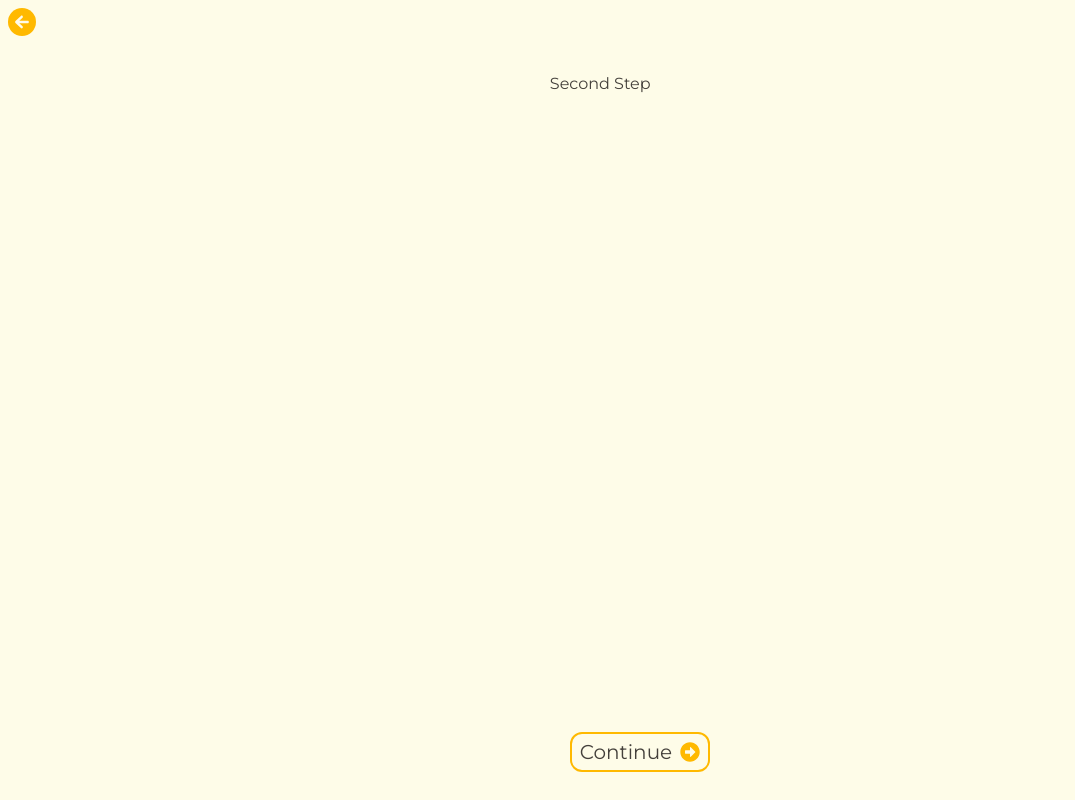
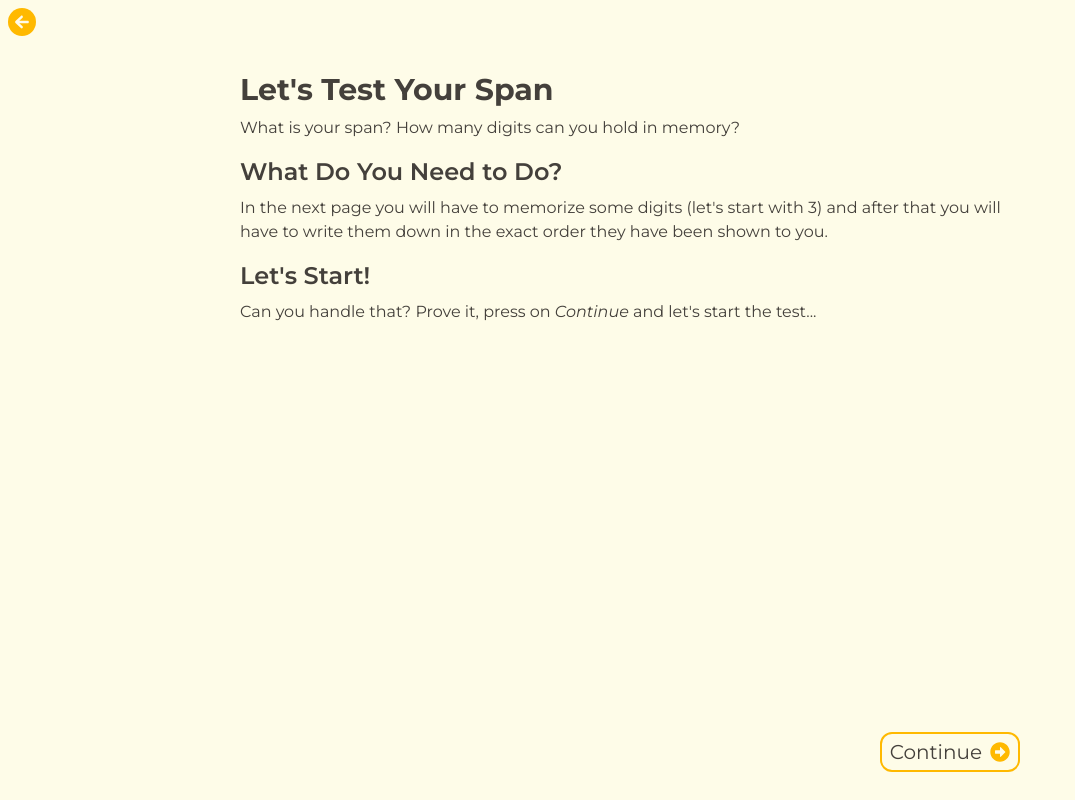
Before and after one commit to Filippo-Dembech/Spanflex, a React (Vite) app: page / in a window 1280 px wide. Both pictures are taken after a click on the button "Continue". Shown: the whole page, without its empty margins (0-1075 px from the left). Built offline with nearby package versions, Linux system fonts and the light colour scheme; a web font is replaced by a local one.

Commit message:
add: countdown in TutorialPage

```diff
--- a/src/components/Stepper.jsx
+++ b/src/components/Stepper.jsx
@@ -21,10 +21,12 @@ export default function Stepper({ children }) {
 
   const currentStep = steps[currentStepIndex];
 
-  const stepStyle = "flex flex-col animate-slide-in m-7 max-w-200 flex-grow relative items-center justify-center";
+  const stepStyle =
+    "flex flex-col animate-slide-in m-7 max-w-200 flex-grow relative items-center justify-center";
   const buttonStyle = "self-end mt-4 md:mx-5 md:text-xl";
 
-  if (currentStep.type.name === "ConditionalStep")
+  if (currentStep.type.name === "ConditionalStep") {
+    currentStep.props.onMount();
     return (
       <div className={stepStyle} key={currentStepIndex}>
         {currentStep}
@@ -39,6 +41,7 @@ export default function Stepper({ children }) {
         )}
       </div>
     );
+  }
 
   return (
     <div className={stepStyle} key={currentStepIndex}>
--- a/src/pages/TutorialPage.jsx
+++ b/src/pages/TutorialPage.jsx
@@ -1,32 +1,90 @@
-import PageLayout from './PageLayout';
-import Stepper from '../components/Stepper';
-import ConditionalStep from '../components/ConditionalStep';
-import Step from '../components/Step';
-import { useState } from 'react';
+import PageLayout from "./PageLayout";
+import Stepper from "../components/Stepper";
+import ConditionalStep from "../components/ConditionalStep";
+import Step from "../components/Step";
+import { useRef, useState } from "react";
 
 export default function TutorialPage() {
+  const [condition, setCondition] = useState(false);
+  const [countdownIndex, setCountdownIndex] = useState(0);
+  const countdown = ["3", "2", "1", "START", "MEMORIZE"];
+  const countdownId = useRef(null);
 
-    const [ condition, setCondition ] = useState(false);
+  function stopCountdown() {
+    clearInterval(countdownId.current);
+  }
+
+  function startCountdown() {
+    if (countdownIndex >= countdown.length) stopCountdown();
+    if (!countdownId.current) {
+      countdownId.current = setInterval(() => {
+        setCountdownIndex((curr) => curr + 1);
+      }, 1000);
+    }
+  }
 
   return (
-        <PageLayout gobackButton className="flex flex-col overflow-y-auto overflow-x-hidden mx-auto">
+    <PageLayout
+      gobackButton
+      className="mx-auto flex flex-col overflow-x-hidden overflow-y-auto"
+    >
       <Stepper>
         <Step>
-                    <h2 className='text-3xl mb-2 font-bold'>What is Memory Span?</h2>
-                    <p>In human memory, '<strong>span</strong>' refers to the amount of information that can be held in memory at a given time.</p>
+          <h2 className="mb-2 text-3xl font-bold">What is Memory Span?</h2>
+          <p>
+            In human memory, '<strong>span</strong>' refers to the amount of
+            information that can be held in memory at a given time.
+          </p>
 
-                    <h3 className='mt-4 mb-2 text-2xl font-semibold'>The "Magic Number"</h3>
-                    <p>An American Psychologist named <em>George Armitage Miller</em> discovered that most people can remember about <strong>7 ± 2</strong> things at once. But newer research says it’s probably closer to <strong>4 ± 1</strong>.</p>
+          <h3 className="mt-4 mb-2 text-2xl font-semibold">
+            The "Magic Number"
+          </h3>
+          <p>
+            An American Psychologist named <em>George Armitage Miller</em>{" "}
+            discovered that most people can remember about{" "}
+            <strong>7 ± 2</strong> things at once. But newer research says it’s
+            probably closer to <strong>4 ± 1</strong>.
+          </p>
 
-                    <h3 className="mt-4 mb-2 text-2xl font-semibold">Types of Memory Span</h3>
-                    <ul className='ml-8'>
-                        <li className="mb-2"><strong>Digit Span</strong> – How many numbers you can remember in order. <br/> <div class="example">Try this: 732941 – can you say it back?</div></li>
-                        <li><strong>Word Span</strong> – How many words you can hold in your head. <br/> <div class="example">Example: Apple, Chair, Dog, Moon, Phone</div></li>
+          <h3 className="mt-4 mb-2 text-2xl font-semibold">
+            Types of Memory Span
+          </h3>
+          <ul className="ml-8">
+            <li className="mb-2">
+              <strong>Digit Span</strong> – How many numbers you can remember in
+              order. <br /> <div>Try this: 732941 – can you say it back?</div>
+            </li>
+            <li>
+              <strong>Word Span</strong> – How many words you can hold in your
+              head. <br /> <div>Example: Apple, Chair, Dog, Moon, Phone</div>
+            </li>
           </ul>
         </Step>
-                <Step>Second Step</Step>
-                <ConditionalStep condition={condition}>Conditional Step</ConditionalStep>
+        <Step>
+          <h2 className="mb-2 text-3xl font-bold">Let's Test Your Span</h2>
+          <p className="">
+            What is your span? How many digits can you hold in memory?
+          </p>
+          <h3 className="mt-4 mb-2 text-2xl font-semibold">
+            What Do You Need to Do?
+          </h3>
+          <p>
+            In the next page you will have to memorize some digits (let's start
+            with 3) and after that you will have to write them down in the exact
+            order they have been shown to you.
+          </p>
+          <h3 className="mt-4 mb-2 text-2xl font-semibold">Let's Start!</h3>
+          <p>
+            Can you handle that? Prove it, press on <em>Continue</em> and let's
+            start the test...
+          </p>
+        </Step>
+        <ConditionalStep condition={condition} onMount={startCountdown}>
+            <p className="text-2xl">
+                {countdown[countdownIndex]}
+            </p>
+        </ConditionalStep>
       </Stepper>
     </PageLayout>
-    )
+  );
 }
```
Lines whose indentation alone changed are shown as unchanged.
